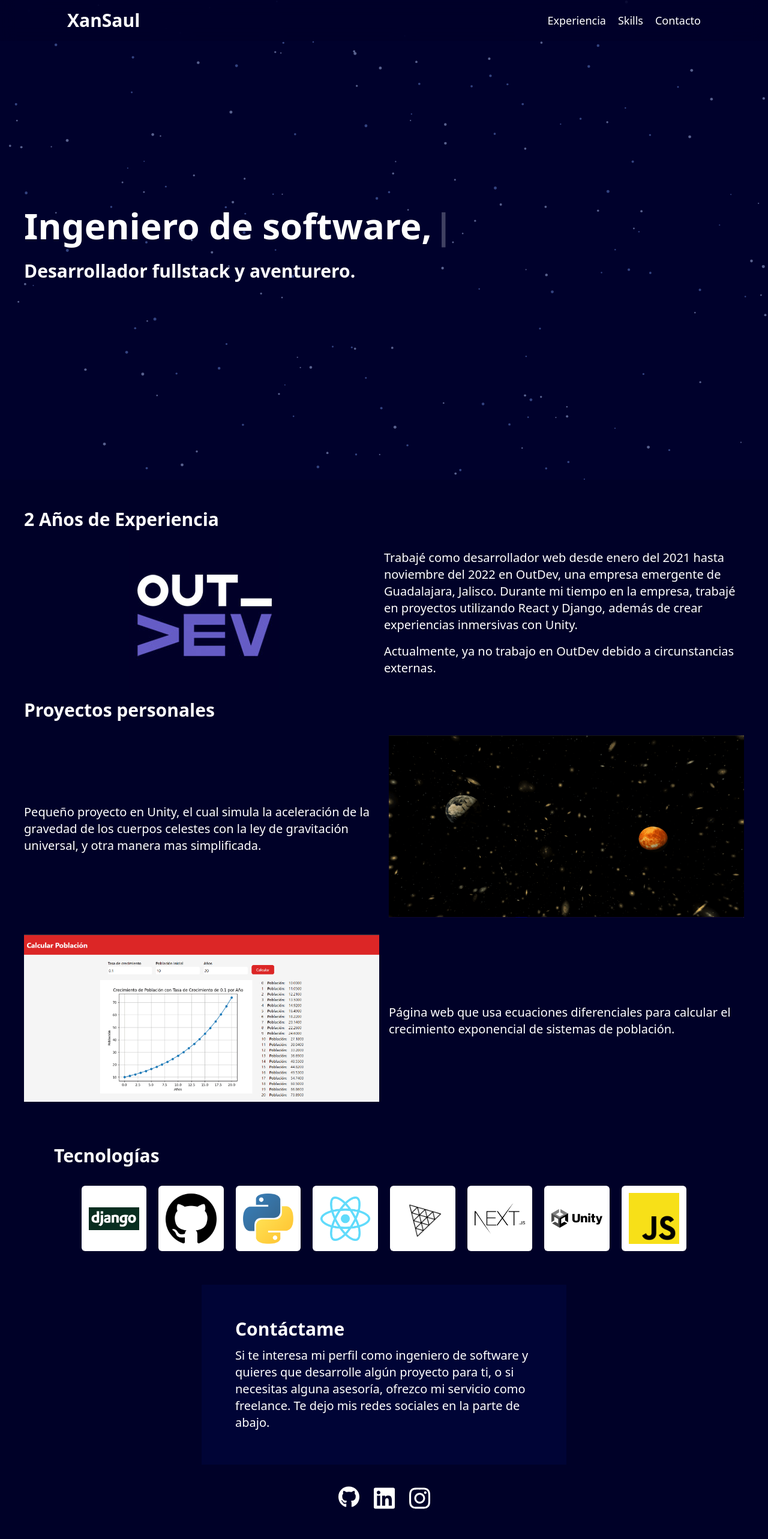
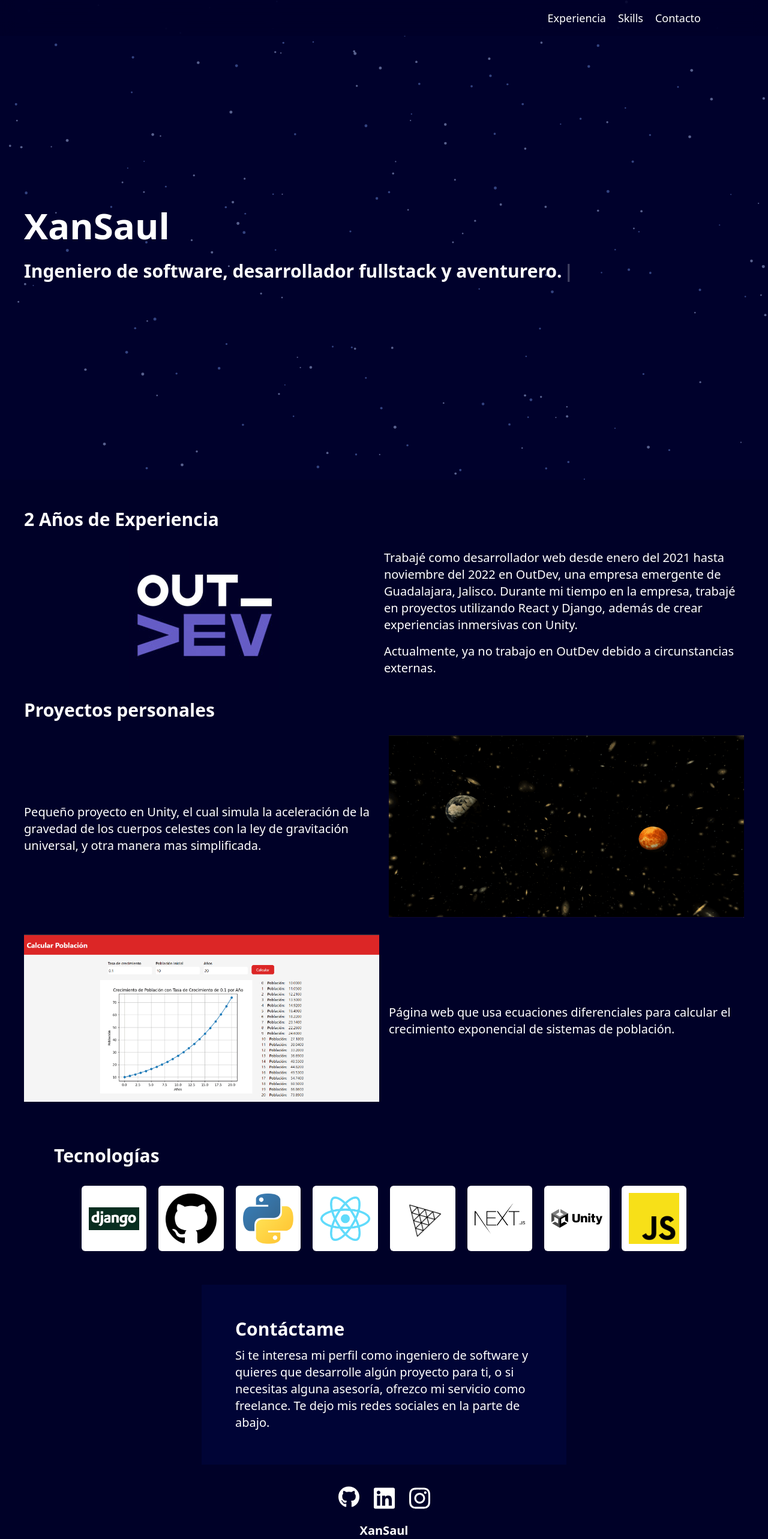
Before and after one commit to xansaul/Developer-Profile, a Next.js app: page / in a window 1280 px wide. Shown: the top 2566 px of the page at 60% size. Built offline with nearby package versions, Linux system fonts and the light colour scheme.

Commit message:
working in SEO

```diff
--- a/components/information/Banner.tsx
+++ b/components/information/Banner.tsx
@@ -5,15 +5,17 @@ export const Banner = () => {
   return (
     <div>
       <div className="flex md:justify-center justify-center md:h-screen h-[40rem] flex-col gap-7">
-        <h2 className="md:text-6xl text-5xl font-bold md:text-start text-center">
-
+        <h1 className="md:text-6xl text-5xl font-bold md:text-start text-center">
+          XanSaul
+        </h1>
+        <span className="md:text-3xl text-2xl font-semibold md:text-start text-center">
+          Ingeniero de software,
           <Typewriter
-            words={["Ingeniero de software,"]}
+            words={[" desarrollador fullstack y aventurero."]}
             typeSpeed={60}
             cursor
           />
-        </h2>
-        <h3 className="md:text-3xl text-2xl font-semibold md:text-start text-center">Desarrollador fullstack y aventurero.</h3>
+        </span>
       </div>
     </div>
   );
--- a/components/information/Experience.tsx
+++ b/components/information/Experience.tsx
@@ -47,6 +47,7 @@ export const Experience = () => {
               <Link
                 href="https://fanciful-mandazi-f672f4.netlify.app/"
                 target="_blank"
+                title="Unity Planets"
               >
                 <Image
                   src="/planets.png"
@@ -69,10 +70,11 @@ export const Experience = () => {
               >
                 <Image
                   src="/calc-population.png"
-                  alt="Calc Population page"
+                  alt="Calcular Población página"
                   width={600}
                   height={600}
                   quality={60}
+                  title="Calcularo población"
                 />
               </Link>
             </div>
--- a/components/layout/AppLayout.tsx
+++ b/components/layout/AppLayout.tsx
@@ -14,15 +14,15 @@ export const AppLayout: FC<Props> = ({ children }) => {
       <Head>
         <title>XanSaul</title>
         <meta name="author" content="Saul Huerta" />
-        <meta name="description" content="Saul Huerta software engineer" />
-        <meta name="keywords" content="desarrollador, developer, saul, huerta, xansaul" />
+        <meta name="description" content="Saul Huerta ingeniero de software" />
+        <meta name="keywords" content="desarrollador, developer, Saul Huerta, xansaul" />
         <meta
           property="og:title"
-          content="Saul Huerta software engineer"
+          content="XanSaul ingeniero de software"
         />
         <meta
           property="og:description"
-          content="Mira el perfil de Saul Huerta como software engineer"
+          content="Mira el perfil de Saul Huerta como ingeniero de software"
         />
       </Head>
       <header>
--- a/components/ui/Footer.tsx
+++ b/components/ui/Footer.tsx
@@ -3,9 +3,9 @@ import Image from "next/image";
 export const Footer = () => {
   return (
     <footer className="w-full h-auto p-3 ">
-      <div className="flex flex-wrap gap-5 items-center justify-center sm:mx-32">
-        <div className="flex gap-6 md:mb-16 mb-6 ">
-          <a href="https://github.com/XanSaulDev" target="_blank">
+      <div className="flex flex-wrap gap-5 items-center justify-center sm:mx-32 flex-col">
+        <div className="flex gap-6  ">
+          <a href="https://github.com/XanSaulDev" target="_blank" title="Github xansaul">
             <Image
               src="/svg/github.svg"
               alt="logo github"
@@ -17,6 +17,7 @@ export const Footer = () => {
           <a
             href="https://www.linkedin.com/in/alejandro-saul-huerta-murillo-a0a32b221/"
             target="_blank"
+            title="Linkedin xansaul"
           >
             <Image
               src="/svg/linkedin.svg"
@@ -26,7 +27,7 @@ export const Footer = () => {
             />
           </a>
 
-          <a href="https://www.instagram.com/xansaul/" target="_blank">
+          <a href="https://www.instagram.com/xansaul/" target="_blank" title="Instagram xansaul">
             <Image
               src="/svg/instagram.svg"
               alt="logo instagram"
@@ -35,6 +36,10 @@ export const Footer = () => {
             />
           </a>
         </div>
+        <h2 className="md:mb-16 mb-6 text-xl font-semibold">
+          XanSaul
+
+        </h2>
       </div>
     </footer>
   );
--- a/components/ui/Navbar.tsx
+++ b/components/ui/Navbar.tsx
@@ -5,24 +5,24 @@ export const Navbar = () => {0
   return (
     <nav
       className="md:py-4 py-6 sm:px-8 px-4 top-0 md:px-28
-        backdrop-blur-md bg-[#000128]/70 flex justify-between items-center
+        backdrop-blur-md bg-[#000128]/70
         fixed w-full
         "
     >
-      <h1 className="font-bold md:text-3xl text-2xl">XanSaul</h1>
+
       <ul className="flex gap-5 md:text-lg md:justify-end sm:justify-start flex-wrap">
         <li className="cursor-pointer">
-          <Link smooth spy to="experience" href="#experience">
+          <Link smooth spy to="experience" href="#experience" title="experiencia">
             Experiencia
           </Link>
         </li>
         <li className="cursor-pointer">
-          <Link smooth spy to="skills" href="#skills">
+          <Link smooth spy to="skills" href="#skills" title="skills">
             Skills
           </Link>
         </li>
         <li className="cursor-pointer">
-          <Link smooth spy to="contacto" href="#contacto">
+          <Link smooth spy to="contacto" href="#contacto" title="contacto">
             Contacto
           </Link>
         </li>
```
